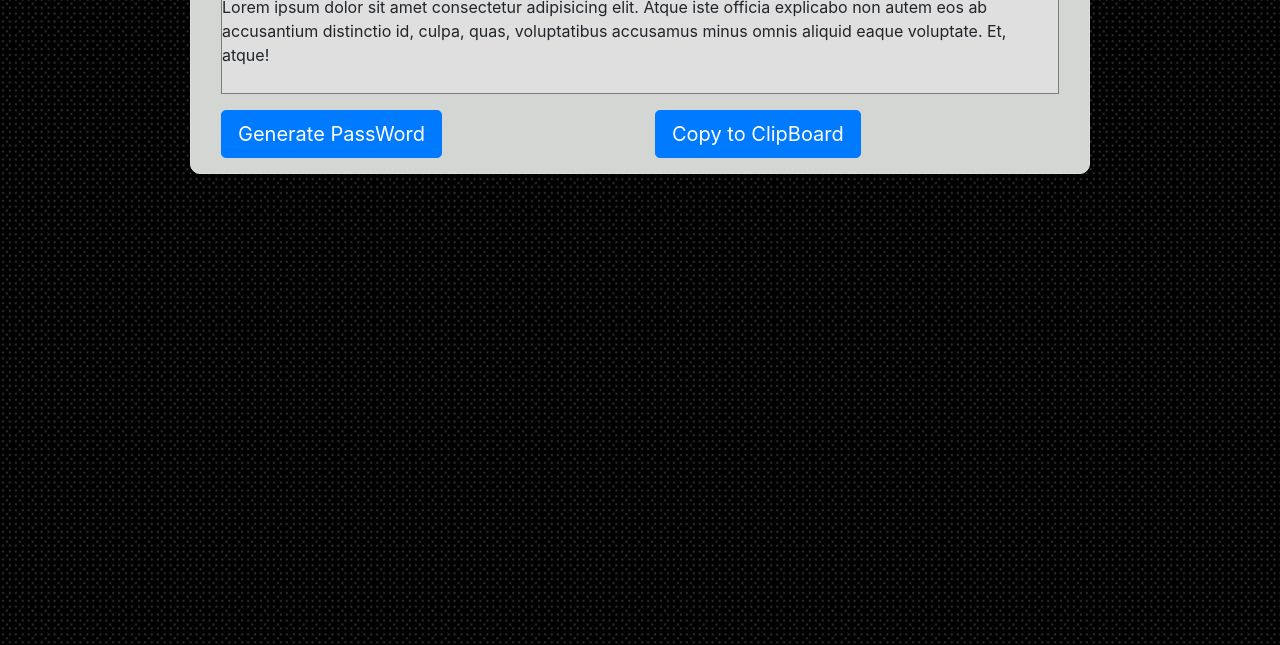
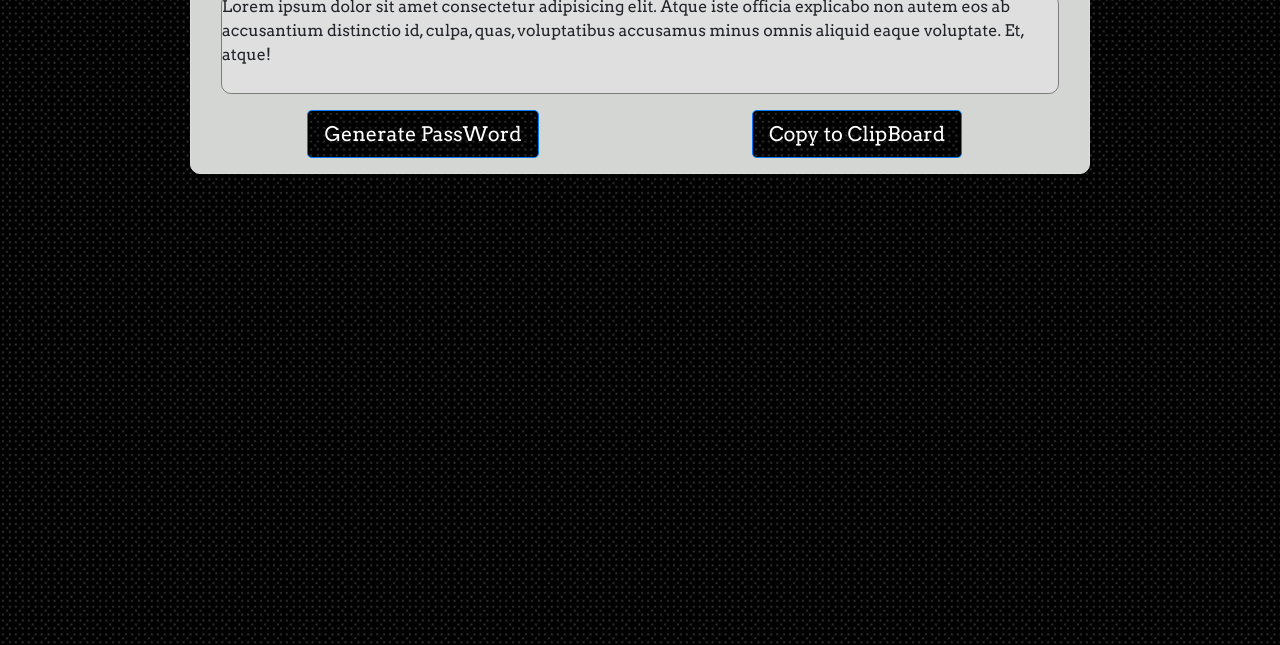
Before and after one commit to rogercerpa/BootCamp-HW-2, a plain HTML site: page index.html in a window 1280 px wide. Shown: the part 155-800 px from the top of the page. Drawn offline with nearby package versions, Linux system fonts and the light colour scheme.

Commit message:
updated the buttons styling background to an image

```diff
--- a/assets/css/style.css
+++ b/assets/css/style.css
@@ -1,5 +1,6 @@
 body {
 	background-image: url("/assets/images/5-dots.png");
+	font-family: 'Arvo', serif;
 }
 
 .container {
@@ -25,4 +26,13 @@ body {
 	border: 1px solid #7c7d7c;
 	background-color: #dfdfdf;
 	height: 100px;
+	border-radius: 10px 10px;
 }
+
+.col-md-6 {
+	text-align: center;
+}
+
+.btn-primary {
+	background-image: url("/assets/images/5-dots.png");
+}
--- a/index.html
+++ b/index.html
@@ -9,8 +9,10 @@
     <link rel="stylesheet" href="https://stackpath.bootstrapcdn.com/bootstrap/4.4.1/css/bootstrap.min.css" integrity="sha384-Vkoo8x4CGsO3+Hhxv8T/Q5PaXtkKtu6ug5TOeNV6gBiFeWPGFN9MuhOf23Q9Ifjh" crossorigin="anonymous">
 <!-- styling link -->
     <link rel="stylesheet" href="assets/css/style.css">
-
-
+<!-- Google font link -->
+    <link href="https://fonts.googleapis.com/css?family=Arvo&display=swap" rel="stylesheet">
+<!-- JavaScript link -->
+    <link rel="JavaScript" href="/assets/js/script.js"
 
 
 </head>
```
